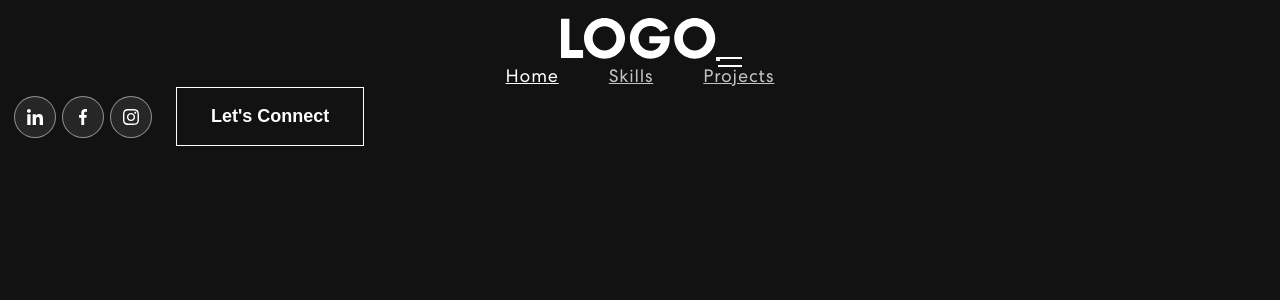
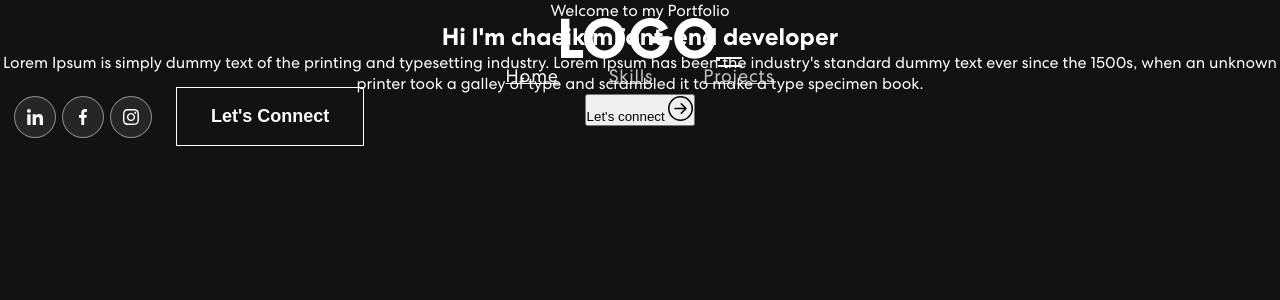
Before and after one commit to chaeikim-tech/portfolio, a React (Create React App) app: page / in a window 1280 px wide. Shown: the top 300 px of the page. Built offline with nearby package versions, Linux system fonts and the light colour scheme.

Commit message:
Add Header text

```diff
--- a/package.json
+++ b/package.json
@@ -9,6 +9,7 @@
     "bootstrap": "^5.2.0",
     "react": "^18.2.0",
     "react-bootstrap": "^2.5.0",
+    "react-bootstrap-icons": "^1.8.4",
     "react-dom": "^18.2.0",
     "react-scripts": "5.0.1",
     "web-vitals": "^2.1.4"
--- a/src/App.js
+++ b/src/App.js
@@ -1,11 +1,13 @@
 import logo from './logo.svg';
 import './App.css';
 import { NavBar } from './components/NavBar';
+import { Banner } from './components/Banner';
 
 function App() {
   return (
     <div className="App">
       <NavBar />
+      <Banner />
     </div>
   );
 }
--- /dev/null
+++ b/src/components/Banner.js
@@ -0,0 +1,25 @@
+import { useState, useEffect } from "react";
+import { Container, Row, Col } from "react-bootstrap";
+import { ArrowRightCircle } from "react-bootstrap-icons";
+//import headerImg from "../assets/img/"
+
+
+export const Banner = () => {
+    return (
+        <section className='banner' id="home">
+            <Container>
+                <Row className='align-items-center'>
+                    <Col xs={12} md={6} xl={7}>
+                        <span className='tagline'> Welcome to my Portfolio</span>
+                        <h1>{`Hi I'm chaeikim`}<span>Font-end developer</span></h1>
+                        <p>Lorem Ipsum is simply dummy text of the printing and typesetting industry. Lorem Ipsum has been the industry's standard dummy text ever since the 1500s, when an unknown printer took a galley of type and scrambled it to make a type specimen book.</p>
+                        <button onClick={() => console.log('connect')}>Let's connect <ArrowRightCircle size={25} /></button>
+                    </Col>
+                    <Col xs={12} md={6} xl={5}>
+                        {/* <img src={ } alt="Header Img" /> */}
+                    </Col>
+                </Row>
+            </Container>
+        </section >
+    )
+}
```
Also changed, not shown: 1 other file (tests, documents, lock files or other folders).
